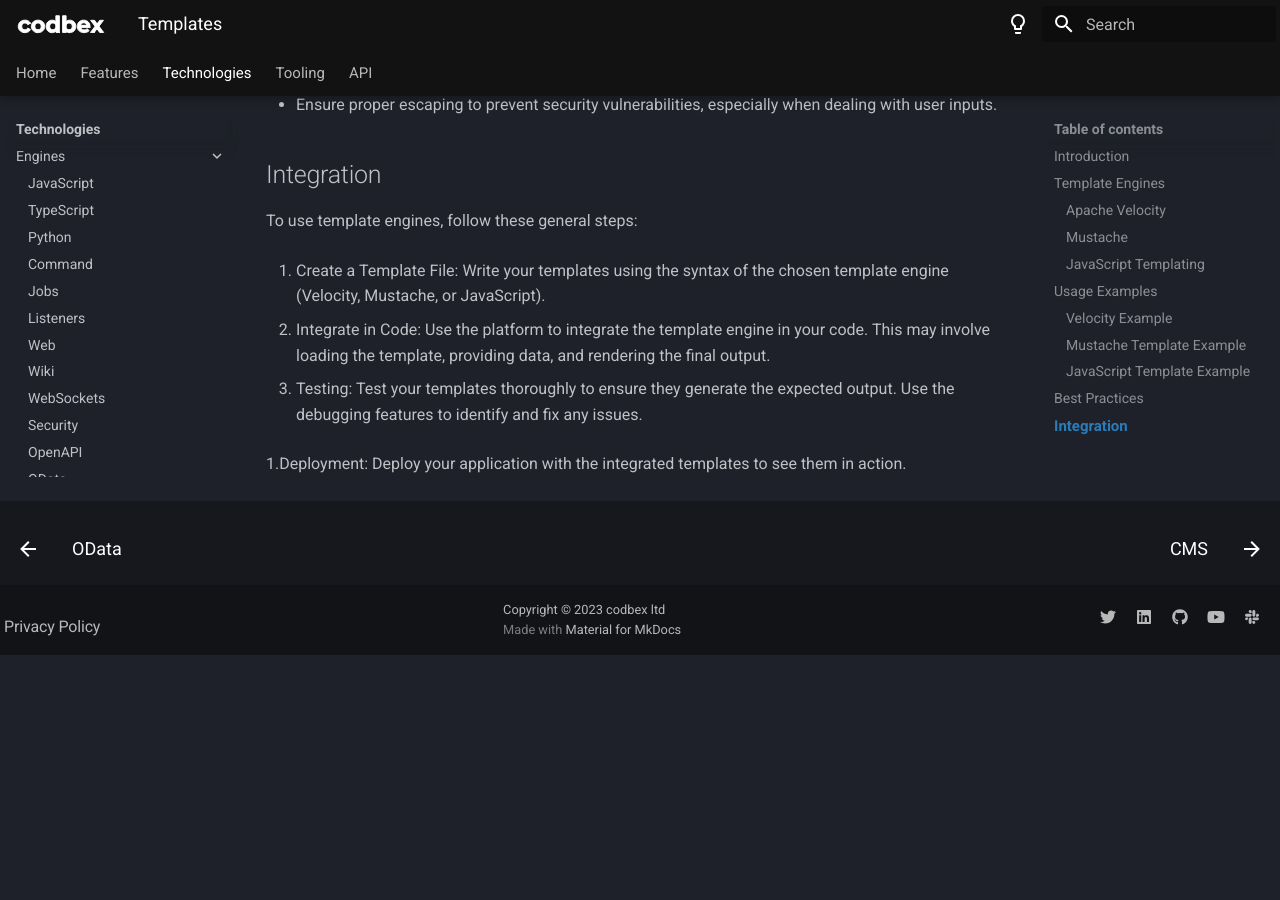
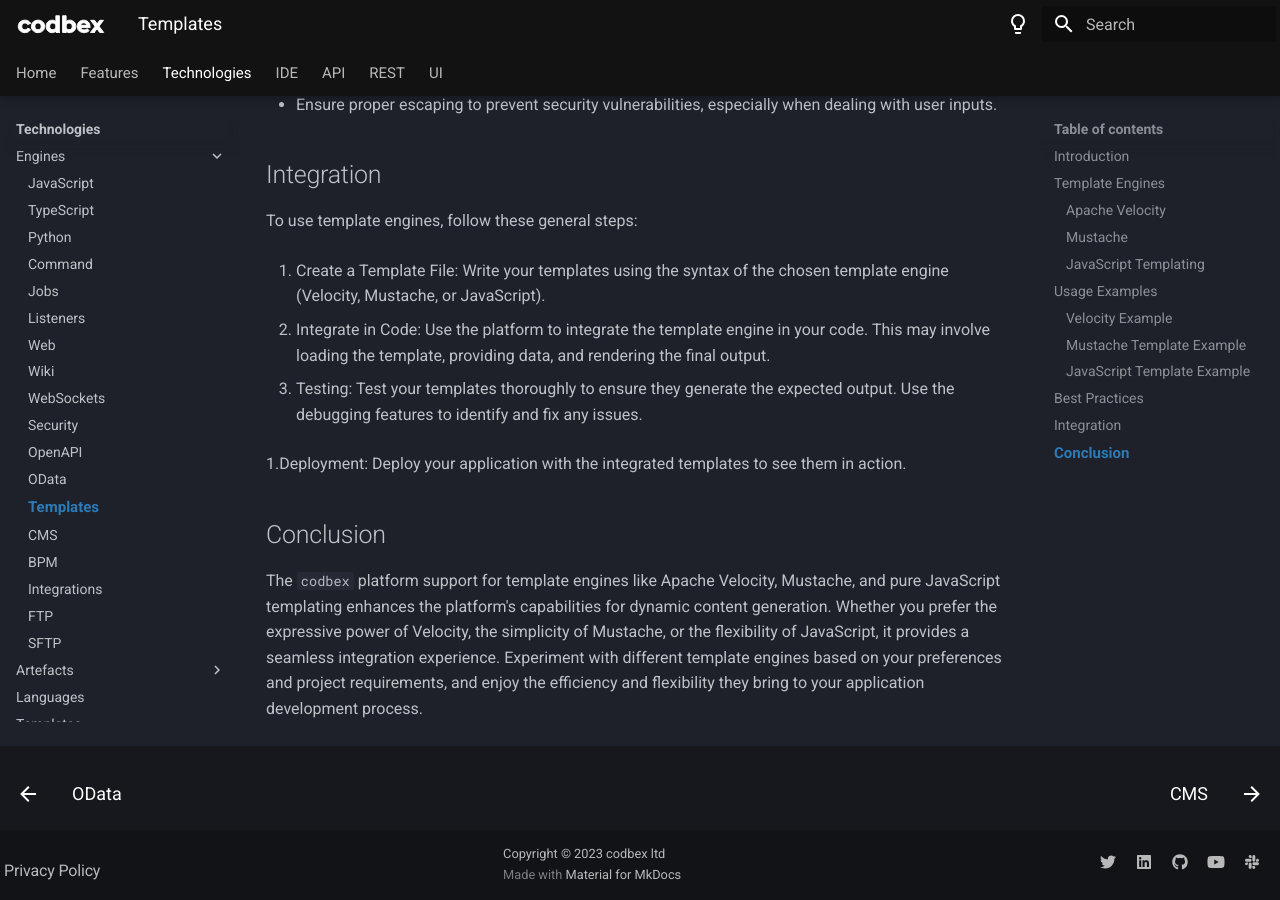
Before and after one commit to codbex/codbex-documentation, an MkDocs documentation site: the page built from docs/technologies/engines/templates.md, in a window 1280 px wide and 900 px high, scrolled down 1689 px. Built offline with MkDocs 1.6.1 and Material for MkDocs 9.7.7, drawn with Linux system fonts in a browser that asks for light colours; before the commit the page ends 2344 px from its top, so only the background shows below that.

Commit message:
engine pages fixes and reorganizing main menu

```diff
--- a/docs/technologies/engines/templates.md
+++ b/docs/technologies/engines/templates.md
@@ -72,3 +72,7 @@ To use template engines, follow these general steps:
 1. Testing: Test your templates thoroughly to ensure they generate the expected output. Use the debugging features to identify and fix any issues.
 
 1.Deployment: Deploy your application with the integrated templates to see them in action.
+
+## Conclusion
+
+The `codbex` platform support for template engines like Apache Velocity, Mustache, and pure JavaScript templating enhances the platform's capabilities for dynamic content generation. Whether you prefer the expressive power of Velocity, the simplicity of Mustache, or the flexibility of JavaScript, it provides a seamless integration experience. Experiment with different template engines based on your preferences and project requirements, and enjoy the efficiency and flexibility they bring to your application development process.
--- a/mkdocs.yaml
+++ b/mkdocs.yaml
@@ -78,8 +78,10 @@ nav:
     - Languages: 'technologies/languages/index.md'
     - Templates: 'technologies/templates/index.md'
     - Widgets: 'technologies/widgets/index.md'
-  - Tooling: 'tooling/index.md'
+  - IDE: 'ide/index.md'
   - API: 'api/index.md'
+  - REST: 'rest/index.md'
+  - UI: 'ui/index.md'
 
 theme:
   name: material
```
Also changed, not shown: docs/ide/index.md (added, +1 -0 lines), docs/rest/index.md (added, +1 -0 lines), docs/technologies/engines/jobs.md (+1 -1 lines), docs/technologies/engines/web.md (+1 -1 lines), docs/tooling/index.md (deleted, +0 -1 lines), docs/ui/index.md (added, +1 -0 lines), 2 other files.
